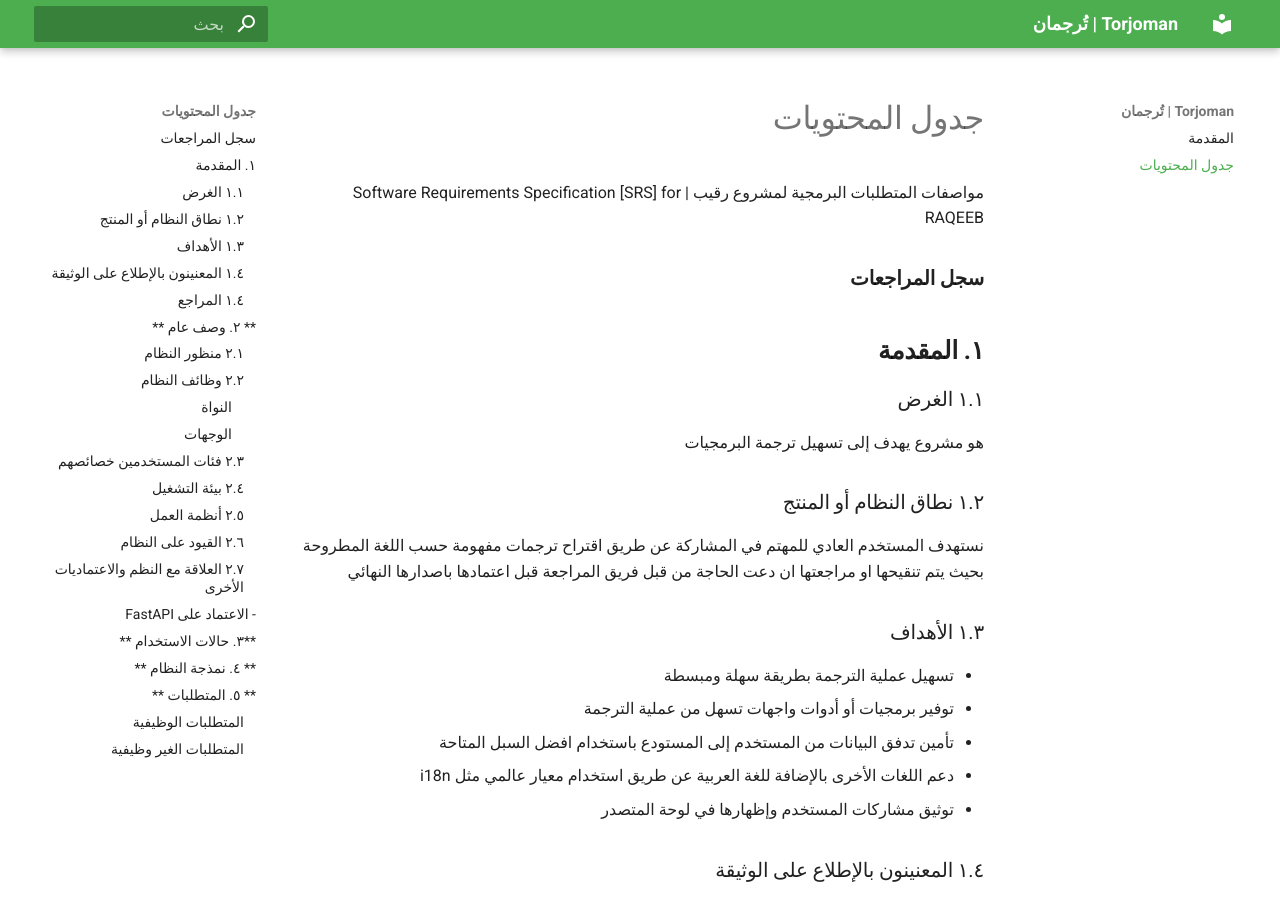
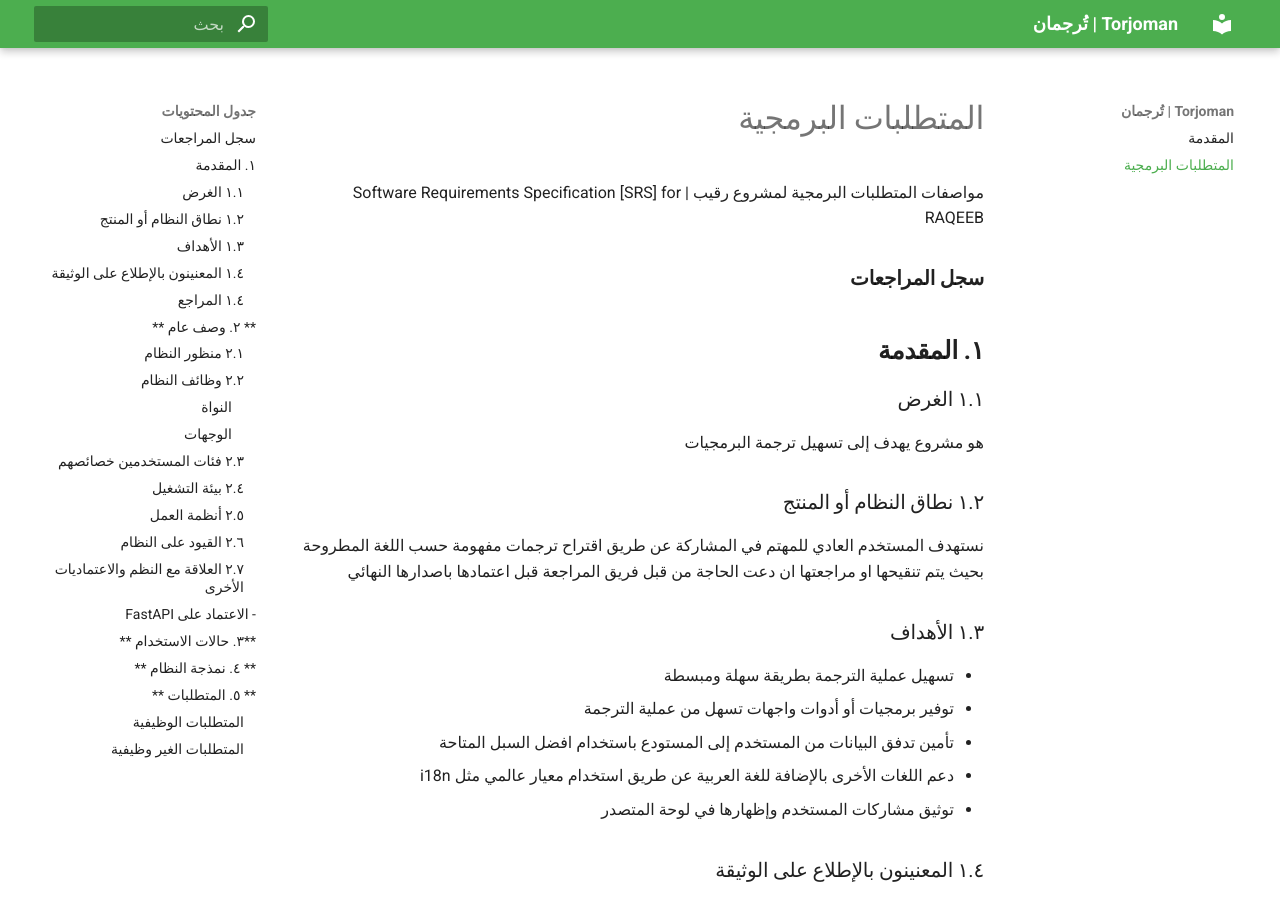
Before and after one commit to aosus/Torjoman, an MkDocs documentation site: the page built from docs/source/SRS.md, in a window 1280 px wide and 900 px high. Built offline with MkDocs 1.6.1 and Material for MkDocs 9.7.7, drawn with Linux system fonts in a browser that asks for light colours.

Commit message:
Rename to المتطلبات البرمجية

```diff
--- a/docs/mkdocs.yml
+++ b/docs/mkdocs.yml
@@ -17,4 +17,4 @@ theme:
 
 nav:
   - المقدمة: "index.md"
-  - جدول المحتويات: "SRS.md"
+  - المتطلبات البرمجية: "SRS.md"
```
